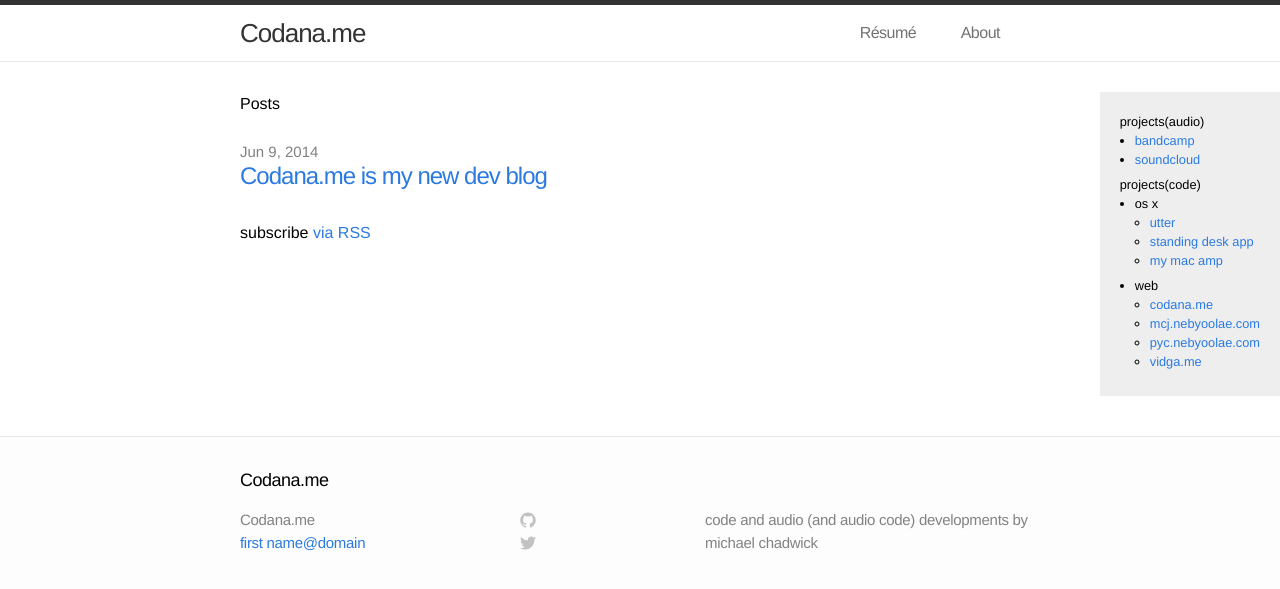
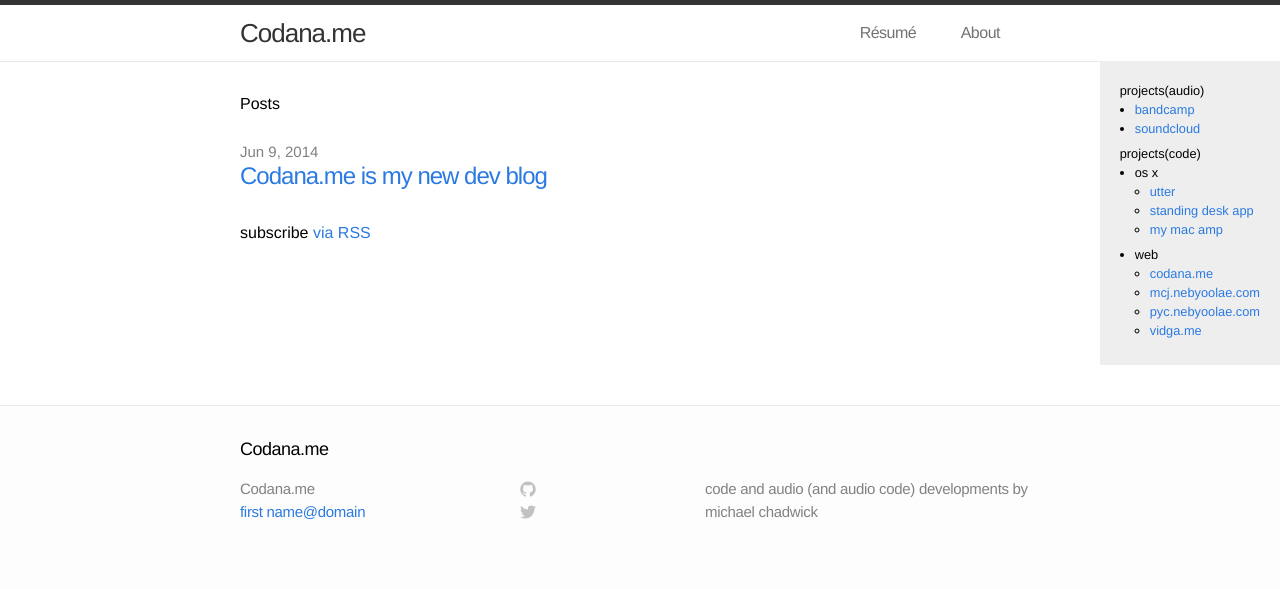
Before and after one commit to michaelchadwick/codana.me, a Jekyll site: the page built from index.html, in a window 1280 px wide. Shown: the top 589 px of the page. Built offline with Jekyll 4.4.1, drawn with Linux system fonts in a browser that asks for light colours.

Commit message:
tweaking the sidebar

```diff
--- a/_includes/header.html
+++ b/_includes/header.html
@@ -25,4 +25,38 @@
 
   </div>
 
+  <section id="projects">
+    <h2>projects(audio)</h2>
+    <ul>
+      <li>
+        <div class="link">
+          <a href="{{ site.bc_link }}">bandcamp</a></div>
+      </li>
+      <li>
+        <div class="link">
+          <a href="{{ site.sc_link }}">soundcloud</a>
+        </div>
+      </li>
+    </ul>
+
+    <h2>projects(code)</h2>
+    <ul>
+      <li>os x
+        <ul>
+          <li><a href="{{ site.gh_link }}/utter">utter</a></li>
+          <li><a href="http://sda.codana.me">standing desk app</a></li>
+          <li><a href="{{ site.gh_link }}/my-mac-amp">my mac amp</a></li>
+        </ul>
+      </li>
+      <li>web
+        <ul>
+          <li><a href="{{ site.gh_link }}/michaelchadwick.github.io">codana.me</a></li>
+          <li><a href="http://mcj.nebyoolae.com">mcj.nebyoolae.com</a></li>
+          <li><a href="http://pyc.nebyoolae.com">pyc.nebyoolae.com</a></li>
+          <li><a href="http://vidga.me">vidga.me</a></li>
+        </ul>
+      </li>
+    </ul>
+  </section>
+
 </header>
--- a/_layouts/default.html
+++ b/_layouts/default.html
@@ -8,43 +8,6 @@
     {% include header.html %}
 
     <div class="page-content">
-
-      <div id="projects-index">
-        <section class="projects">
-          <h2>projects(audio)</h2>
-          <ul>
-            <li>
-              <div class="link">
-                <a href="{{ site.bc_link }}">bandcamp</a></div>
-            </li>
-            <li>
-              <div class="link">
-                <a href="{{ site.sc_link }}">soundcloud</a>
-              </div>
-            </li>
-          </ul>
-
-          <h2>projects(code)</h2>
-          <ul>
-            <li>os x
-              <ul>
-                <li><a href="{{ site.gh_link }}/utter">utter</a></li>
-                <li><a href="http://sda.codana.me">standing desk app</a></li>
-                <li><a href="{{ site.gh_link }}/my-mac-amp">my mac amp</a></li>
-              </ul>
-            </li>
-            <li>web
-              <ul>
-                <li><a href="{{ site.gh_link }}/michaelchadwick.github.io">codana.me</a></li>
-                <li><a href="http://mcj.nebyoolae.com">mcj.nebyoolae.com</a></li>
-                <li><a href="http://pyc.nebyoolae.com">pyc.nebyoolae.com</a></li>
-                <li><a href="http://vidga.me">vidga.me</a></li>
-              </ul>
-            </li>
-          </ul>
-        </section>
-      </div>
-
       <div class="wrap">
       {{ content }}
       </div>
--- a/assets/css/custom.css
+++ b/assets/css/custom.css
@@ -1,4 +1,4 @@
-#projects-index {
+#projects {
   background: #eee;
   float: right;
   font-size: 0.8em;
@@ -6,22 +6,13 @@
   margin-left: 30px;
   padding: 20px;
 }
-.projects {
-  float: left;
-}
-.projects ul {
+#projects ul {
   margin-bottom: 5px;
 }
-.projects ul, .projects li {
+#projects ul,
+#projects li {
   clear: both;
 }
-.projects li {
+#projects li {
   margin-left: 15px;
 }
-.projects-code, .projects-audio {
-  margin: 0 30px 0 10px;
-  transition: All 0.5s;
-  -moz-transition: All 0.5s; /* Firefox 4 */
-  -webkit-transition: All 0.5s; /* Safari and Chrome */
-  -o-transition: All 0.5s; /* Opera */
-}
```
